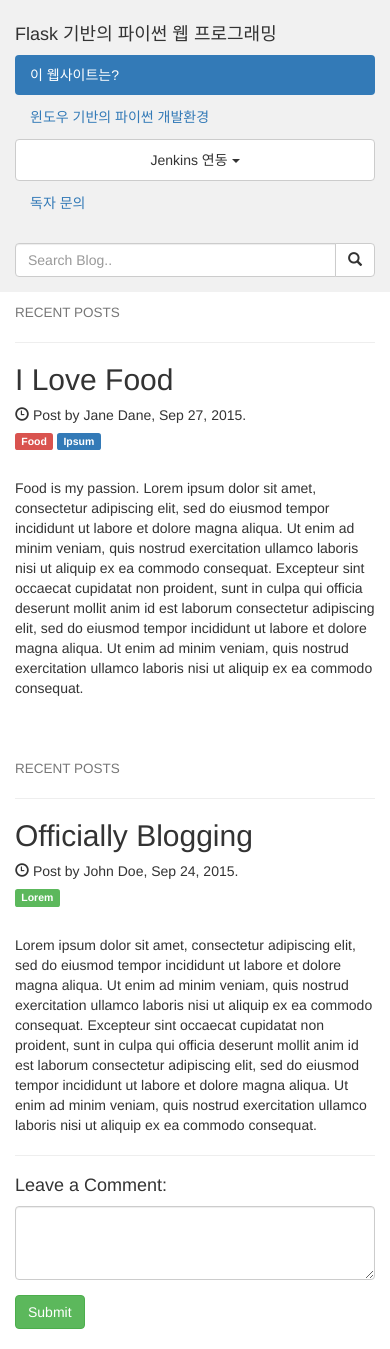
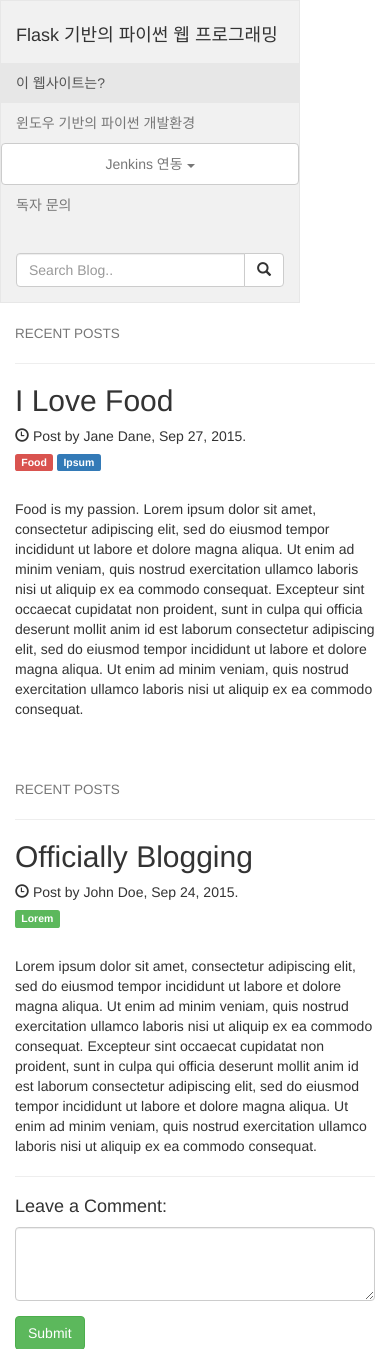
Before and after one commit to MrMoonKr/flask_moe-doc, a Flask app: page / in a window 390 px wide. Shown: the top 1349 px of the page. Run offline with Flask 2, Linux system fonts and the light colour scheme; some libraries are stand-ins or nearby versions.

Commit message:
site updating..

```diff
--- a/flask_moe/templates/base.html
+++ b/flask_moe/templates/base.html
@@ -23,7 +23,6 @@
             /* Set gray background color and 100% height */
             .sidenav {
                 background-color: #f1f1f1;
-                height: 100%;
             }
 
             /* Set black background color, white text and some padding */
@@ -40,6 +39,41 @@
                     padding: 15px;
                 }
                 .row.content {height: auto;}
+
+                .navbar-collapse {
+                    height: auto;
+                    border-top: 0;
+                    box-shadow: none;
+                    max-height: none;
+                    padding-left:0;
+                    padding-right:0;
+                }
+                .navbar-collapse.collapse {
+                    display: block !important;
+                    width: auto !important;
+                    padding-bottom: 0;
+                    overflow: visible !important;
+                }
+                .navbar-collapse.in {
+                    overflow-x: visible;
+                }
+
+                .navbar {
+                    max-width:300px;
+                    margin-right: 0;
+                    margin-left: 0;
+                }
+
+                .navbar-nav,
+                .navbar-nav > li,
+                .navbar-left,
+                .navbar-right,
+                .navbar-header {float:none !important;}
+
+                .navbar-right .dropdown-menu {left:0;right:auto;}
+                .navbar-collapse .navbar-nav.navbar-right:last-child {
+                    margin-right: 0;
+                }
             }
       </style>
     {% block css_block %}
@@ -47,10 +81,11 @@
     </head>
     <body>
         <div class="container-fluid">
-            <div class="row content">
-                <div class="col-sm-2 sidenav">
+            <nav class="row content">
+                <nav class="col-sm-2 sidenav navbar navbar-default" role="navigation">
                     <h4>Flask 기반의 파이썬 웹 프로그래밍</h4>
-                    <ul class="nav nav-pills nav-stacked">
+                    <div class="collapse navbar-collapse navbar-ex1-collapse">
+                        <ul class="nav navbar-nav">
                             <li class="active"><a href="#section1">이 웹사이트는?</a></li>
                             <li><a href="#section2">윈도우 기반의 파이썬 개발환경</a></li>
                             <li class="dropdown">
@@ -80,6 +115,7 @@
                             </span>
                         </div>
                     </div>
+                </nav>
                 <div class="col-sm-10">
                     {% block content_block %}
                     {% endblock %}
```
Lines whose indentation alone changed are shown as unchanged.
